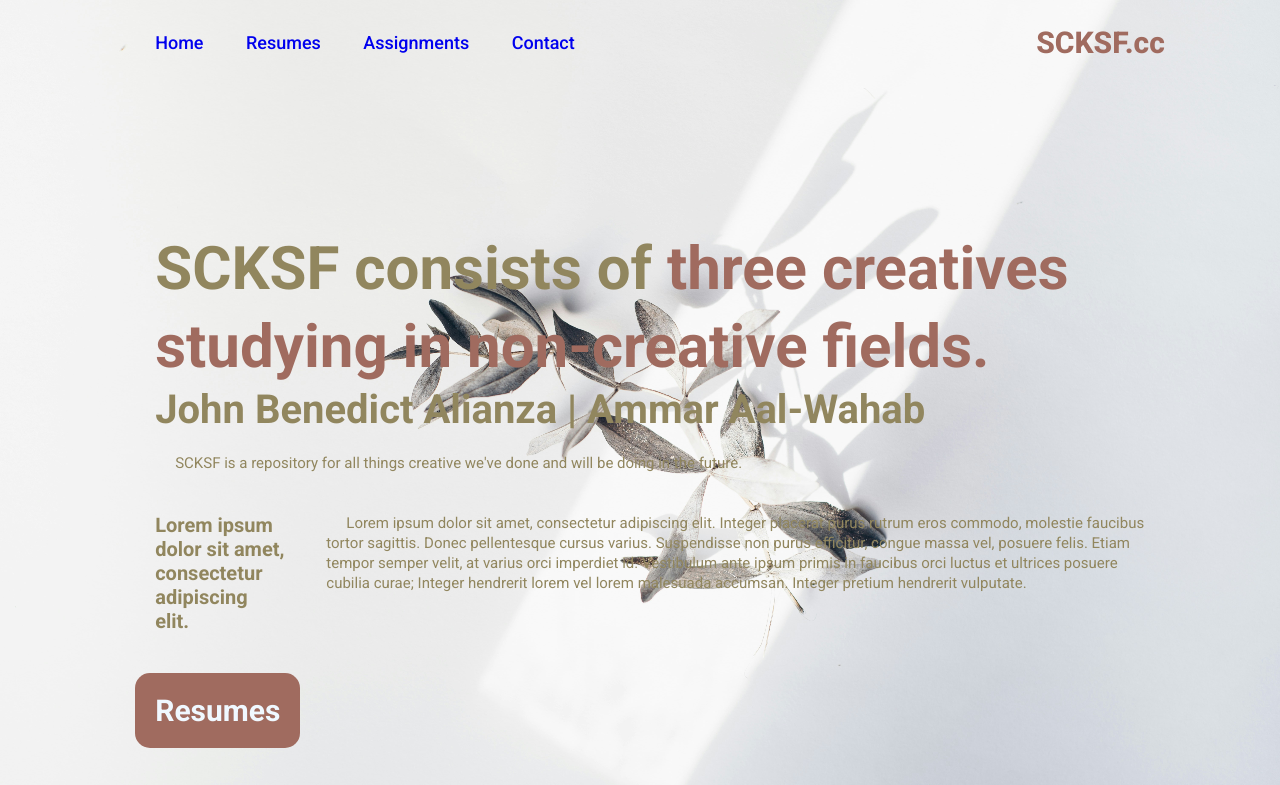
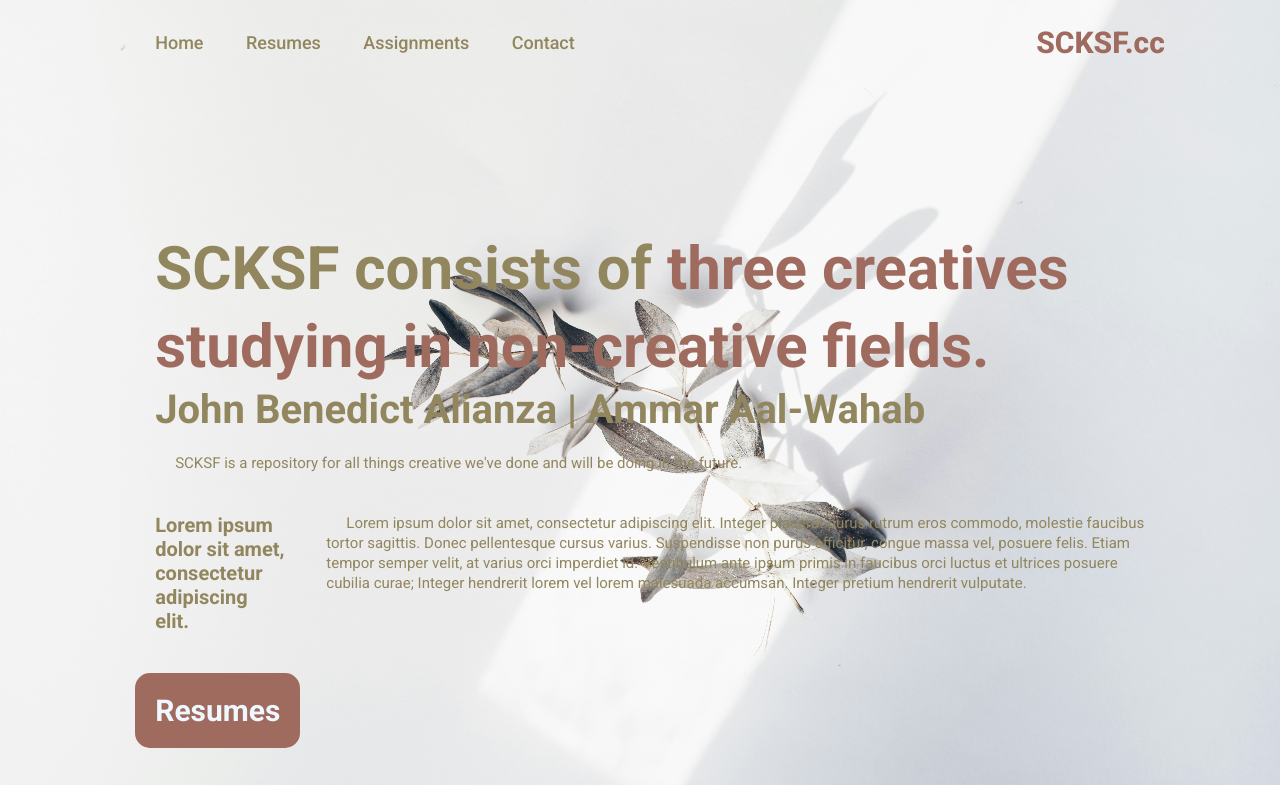
Before and after one commit to ToshisCorner/COE490-S2-Azure, a website: page static/index.html in a window 1280 px wide. Shown: the top 785 px of the page. Drawn offline with Linux system fonts and the light colour scheme.

Commit message:
Update index-styles.css

```diff
--- a/static/index-styles.css
+++ b/static/index-styles.css
@@ -71,7 +71,7 @@ header
 nav a
 {
     font-size: 1.8rem;
-    color: 91865e;
+    color: #91865e;
     margin-left: 4rem;
     font-weight: 500;
     transition: 0.3s ease;
```
